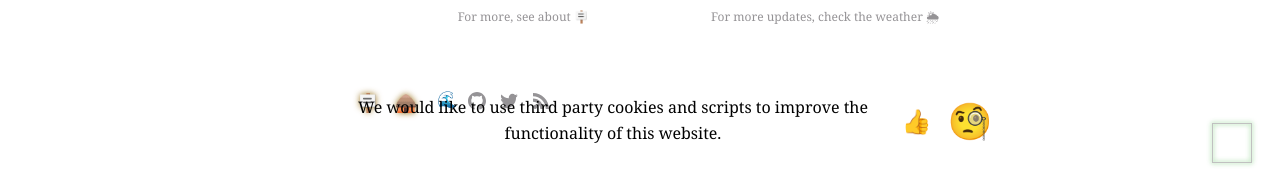
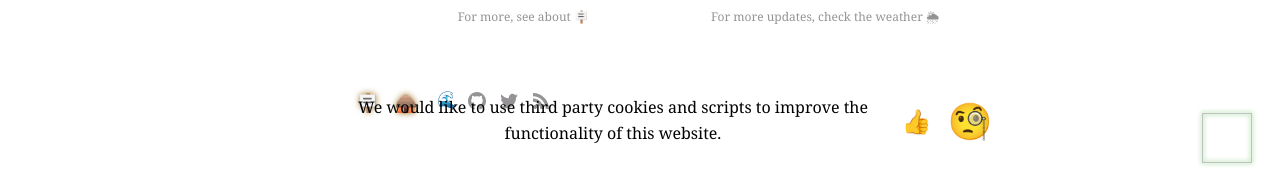
Before and after one commit to manunamz/jekyll-bonsai, a Jekyll site: the page built from index.md, in a window 1280 px wide and 900 px high, scrolled down 211 px. Shown: the part 721-897 px from the top of the window. Built offline with Jekyll 4.4.1, drawn with Linux system fonts in a browser that asks for light colours; a script that is not in the unit is left out.

Commit message:
ref_scss: cleanup bonsai-burger names.

```diff
--- a/_layouts/default.html
+++ b/_layouts/default.html
@@ -49,10 +49,10 @@
       </footer>
     </div>
 
-    <label class="bonsai-burger">
-      <input id="wiki-link-nav-checkbox" type="checkbox">
-      <img id="nav-bonsai" height="50" width="50" hidden></img>
-      <img id="nav-base" height="40" width="40"></img>
+    <label class="bonsai-burger-nav">
+      <input id="bonsai-burger-nav-checkbox" type="checkbox">
+      <img id="nav-bonsai" height="75" width="75" hidden></img>
+      <img id="nav-base" height="50" width="50"></img>
     </label>
 
     {% include hover-preview.html wrapperQuerySelector="content" %}
--- a/_sass/base/_btn.scss
+++ b/_sass/base/_btn.scss
@@ -54,7 +54,7 @@
   }
 }
 
-.bonsai-burger {
+.bonsai-burger-nav {
   // fix in corner
   position: fixed;
   z-index: 5;
@@ -76,7 +76,7 @@
   }
 
   #nav-bonsai {
-    margin-left: 10px;
+    margin-left: 5px;
   }
 
   #nav-base {
--- a/assets/js/scripts.js
+++ b/assets/js/scripts.js
@@ -26,7 +26,7 @@
   // init hover-preview.html listeners.
   document.querySelectorAll('{{ include.wrapperQuerySelector }} a.wiki-link').forEach(setupListeners);
 
-  document.getElementById('wiki-link-nav-checkbox')
+  document.getElementById('bonsai-burger-nav-checkbox')
     .addEventListener('click', function(event) {
       expandSiteNav();
       document.getElementById('jekyll-graph').dispatchEvent(new Event('draw')); // tell graph to redraw itself
@@ -58,15 +58,15 @@
 function expandSiteNav() {
   var sideBar = document.getElementById('side-bar');
   var mainView = document.getElementById('main');
-  var wikiBonsai = document.getElementById('nav-bonsai');
+  var bonsai = document.getElementById('nav-bonsai');
 
-  if (document.getElementById('wiki-link-nav-checkbox').checked) {
+  if (document.getElementById('bonsai-burger-nav-checkbox').checked) {
     sideBar.classList.add('nav-open');
     mainView.classList.add('hide');
-    wikiBonsai.hidden = false;
+    bonsai.hidden = false;
   } else {
     sideBar.classList.remove('nav-open');
     mainView.classList.remove('hide');
-    wikiBonsai.hidden = true;
+    bonsai.hidden = true;
   }
 }
```
